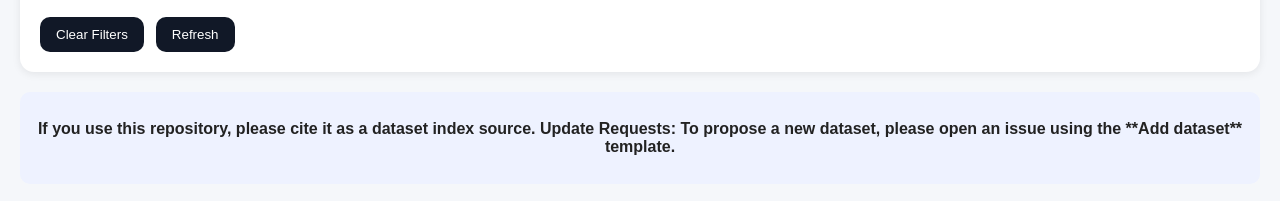
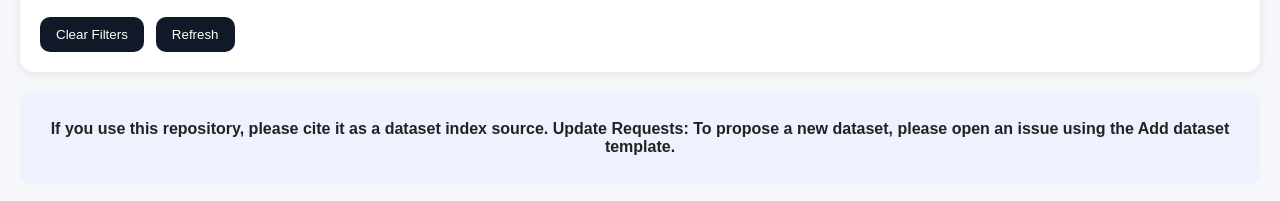
Before and after one commit to mayoT0/TopDat-ED, a plain HTML site: page index.html in a window 1280 px wide. Shown: the part 876-1077 px from the top of the page. Drawn offline with nearby package versions, Linux system fonts and the light colour scheme.

Commit message:
Update index.html

```diff
--- a/index.html
+++ b/index.html
@@ -69,7 +69,7 @@
   <p>
     If you use this repository, please cite it as a dataset index source.
 
-    Update Requests: To propose a new dataset, please open an issue using the **Add dataset** template.
+    Update Requests: To propose a new dataset, please open an issue using the Add dataset template.
   </p>
 </section>
 
```
